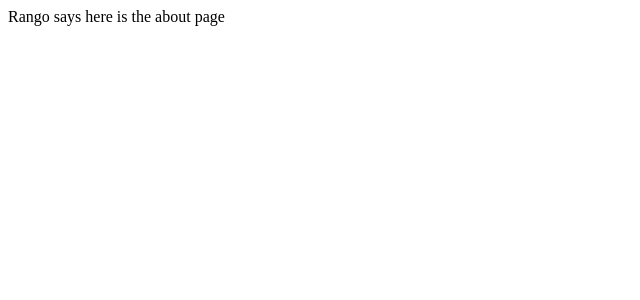
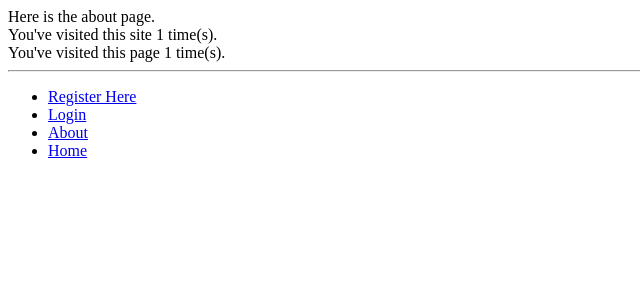
Before and after one commit to jddantes/rango, a Django app: page /rango/about/ in a window 1280 px wide. Shown: the top 300 px of the page, without its empty margins (0-640 px from the left). Run offline with Django 3.2, Linux system fonts and the light colour scheme.

Commit message:
Done with ch 11

```diff
--- a/rango/views.py
+++ b/rango/views.py
@@ -5,8 +5,7 @@ from rango.forms import CategoryForm, PageForm
 from rango.forms import UserForm, UserProfileForm
 from django.contrib.auth import authenticate, login, logout
 from django.contrib.auth.decorators import login_required
-
-
+from datetime import datetime
 
 # Create your views here.
 
@@ -14,7 +13,31 @@ def index(request):
 	category_list = Category.objects.order_by('-likes')[:5]
 	page_list = Page.objects.order_by('-views')[:5]
 	context_dict = {'boldmessage': "I am bold font from the context", 'categories':category_list, 'pages':page_list}
-	return render(request, 'rango/index.html', context_dict)
+
+	visits = request.session.get('visits')
+
+	if not visits:
+		visits = 1
+
+	reset_last_visit_time = False
+
+	last_visit = request.session.get('last_visit')
+	if last_visit:
+		last_visit_time = datetime.strptime(last_visit[:-7], "%Y-%m-%d %H:%M:%S")
+		if (datetime.now() - last_visit_time).seconds > 0:
+			visits = visits + 1
+			reset_last_visit_time = True
+	else:
+		reset_last_visit_time = True
+
+	if reset_last_visit_time:
+		request.session['last_visit'] = str(datetime.now())
+		request.session['visits'] = visits
+	context_dict['visits'] = visits
+
+	response = render(request, 'rango/index.html', context_dict)
+
+	return response
 
 def category(request, category_name_slug):
 	context_dict = {}
@@ -32,7 +55,46 @@ def category(request, category_name_slug):
 	return render(request, 'rango/category.html', context_dict)
 
 def about(request):
-	return HttpResponse("Rango says here is the about page")
+
+	visits = request.session.get('visits')
+	reset_last_visit_time = False
+	if not visits:
+		visits = 1
+
+	last_visit = request.session.get('last_visit')
+	if last_visit:
+		last_visit_time = datetime.strptime(last_visit[:-7], "%Y-%m-%d %H:%M:%S")
+		if(datetime.now() - last_visit_time).seconds > 0:
+			visits = visits + 1
+			reset_last_visit_time = True
+	else:
+		reset_last_visit_time = True
+
+	if reset_last_visit_time:
+		request.session['last_visit'] = str(datetime.now())
+		request.session['visits'] = visits
+
+	about_visits = request.session.get('about_visits')
+	reset_last_visit_time = False
+	if not about_visits:
+		about_visits = 1
+	last_about_visit = request.session.get('last_about_visit')
+	if last_about_visit:
+		last_about_visit_time = datetime.strptime(last_about_visit[:-7], "%Y-%m-%d %H:%M:%S")
+		if(datetime.now() - last_about_visit_time).seconds > 0:
+			about_visits = about_visits + 1
+			reset_last_visit_time = True
+	else:
+		reset_last_visit_time = True
+
+	if reset_last_visit_time:
+		request.session['about_visits'] = about_visits
+		request.session['last_about_visit'] = str(datetime.now())
+
+	context_dict = {'visits': visits, 'about_visits':about_visits, }
+
+
+	return render(request, 'rango/about.html', context_dict)
 
 @login_required
 def add_category(request):
@@ -80,6 +142,7 @@ def add_page(request, category_name_slug):
 	return render(request, 'rango/add_page.html', context_dict)
 
 def register(request):
+
 	registered = False
 
 	if request.method == 'POST':
--- /dev/null
+++ b/templates/rango/about.html
@@ -0,0 +1,12 @@
+{% extends 'rango/base.html' %}
+
+{% load staticfiles %}
+
+{% block title %}About - Rango{% endblock %}
+
+{% block body_block %}
+	Here is the about page. <br />
+
+	You've visited this site {{ visits }} time(s). <br />
+	You've visited this page {{ about_visits }} time(s). <br/>
+{% endblock %}
--- a/templates/rango/index.html
+++ b/templates/rango/index.html
@@ -35,6 +35,6 @@
 	<a href="/rango/about">About</a><br/>
 	<img src="{% static "images/rango-picture.png" %}" alt="Picture of Rango" /></br>
 
-
+	<p> visits: {{ visits }} </p>
 
 {% endblock %}
```
Also changed, not shown: db.sqlite3.
